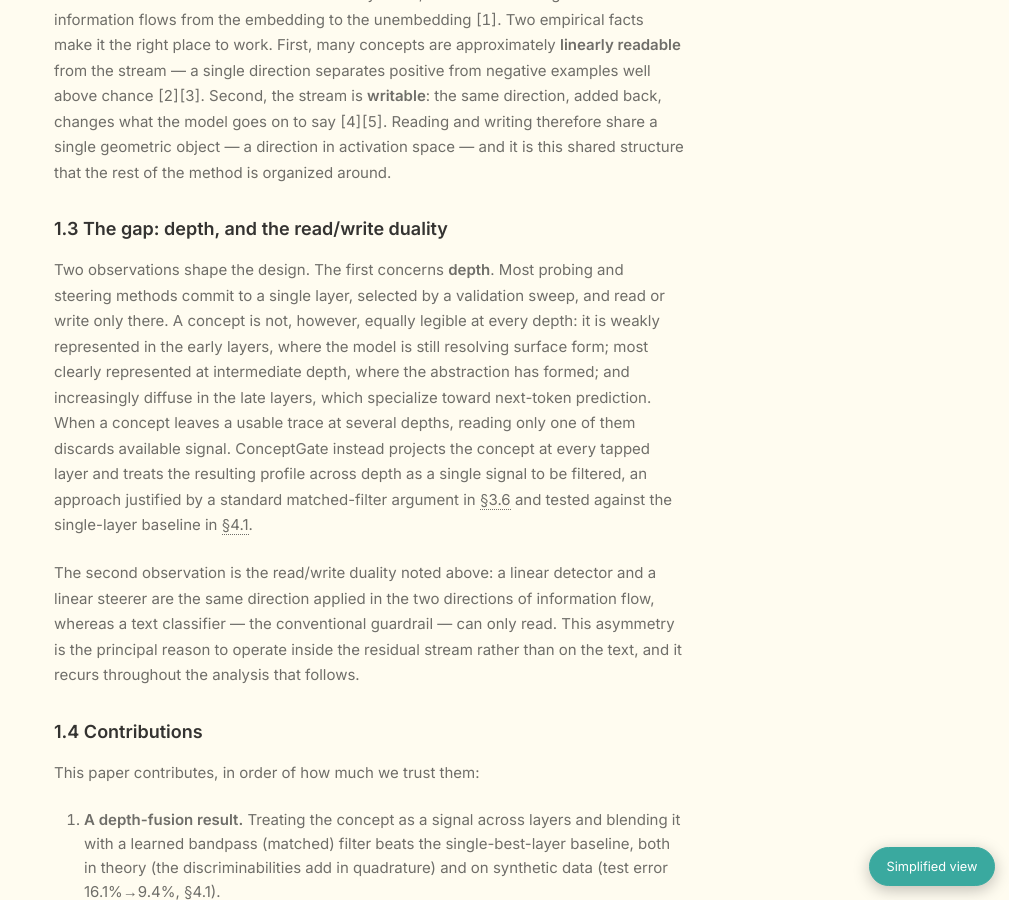
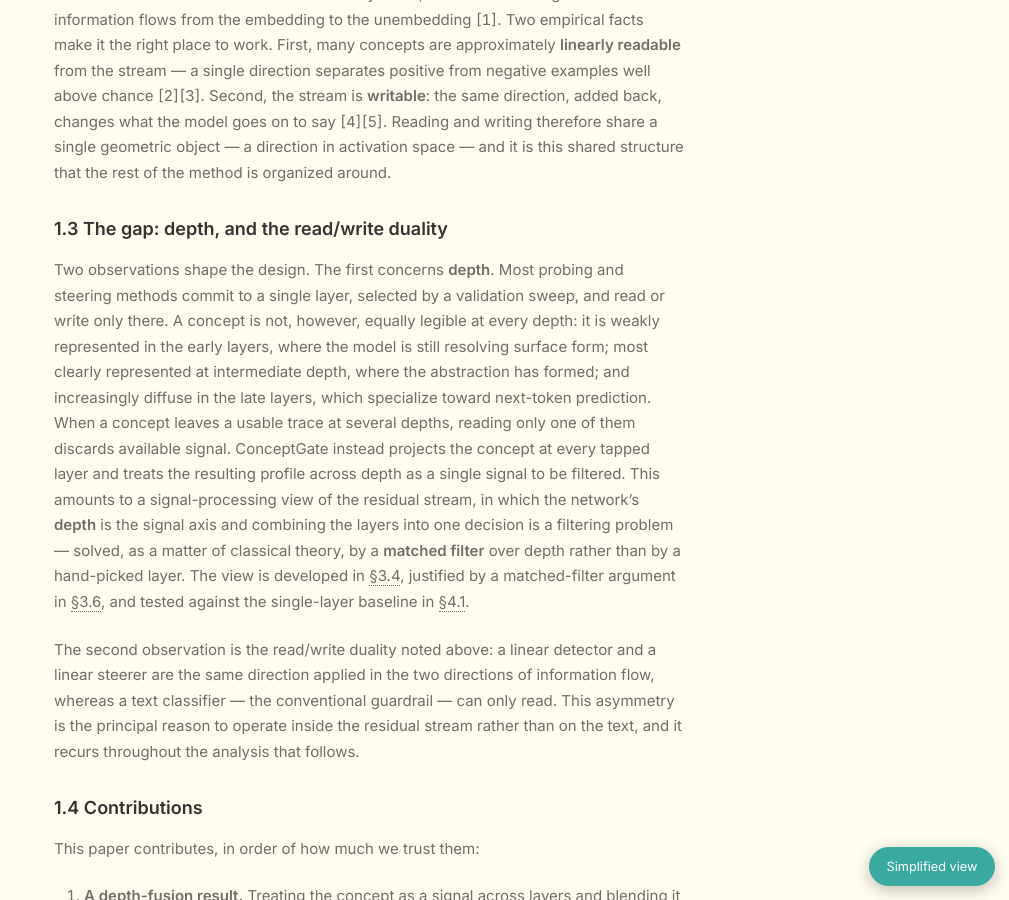
Before and after one commit to NISH1001/NISH1001.github.io, a Jekyll site: the page built from _posts/research/2026-08-29-conceptgate.markdown, in a window 1280 px wide and 900 px high, scrolled down 5120 px. Shown: the whole window, without its empty margins (271-1280 px from the left). Built offline with Jekyll 4.4.1, drawn with Linux system fonts in a browser that asks for light colours.

Commit message:
Intro: name the signal-processing view of depth explicitly in 1.3

```diff
--- a/_posts/research/2026-08-29-conceptgate.markdown
+++ b/_posts/research/2026-08-29-conceptgate.markdown
@@ -357,8 +357,13 @@ model is still resolving surface form; most clearly represented at intermediate
 abstraction has formed; and increasingly diffuse in the late layers, which specialize toward
 next-token prediction. When a concept leaves a usable trace at several depths, reading only one of
 them discards available signal. ConceptGate instead projects the concept at every tapped layer and
-treats the resulting profile across depth as a single signal to be filtered, an approach justified by
-a standard matched-filter argument in <a class="sref" href="#36-why-depth-fusion-wins-the-quadrature-argument">§3.6</a> and tested against the single-layer baseline in <a class="sref" href="#41-depth-fusion-on-synthetic-data">§4.1</a>.
+treats the resulting profile across depth as a single signal to be filtered. This amounts to a
+signal-processing view of the residual stream, in which the network's **depth** is the signal axis and
+combining the layers into one decision is a filtering problem — solved, as a matter of classical
+theory, by a **matched filter** over depth rather than by a hand-picked layer. The view is developed
+in <a class="sref" href="#34-the-concept-spectrogram">§3.4</a>, justified by a matched-filter argument
+in <a class="sref" href="#36-why-depth-fusion-wins-the-quadrature-argument">§3.6</a>, and tested
+against the single-layer baseline in <a class="sref" href="#41-depth-fusion-on-synthetic-data">§4.1</a>.
 
 The second observation is the read/write duality noted above: a linear detector and a linear steerer
 are the same direction applied in the two directions of information flow, whereas a text classifier —
```
